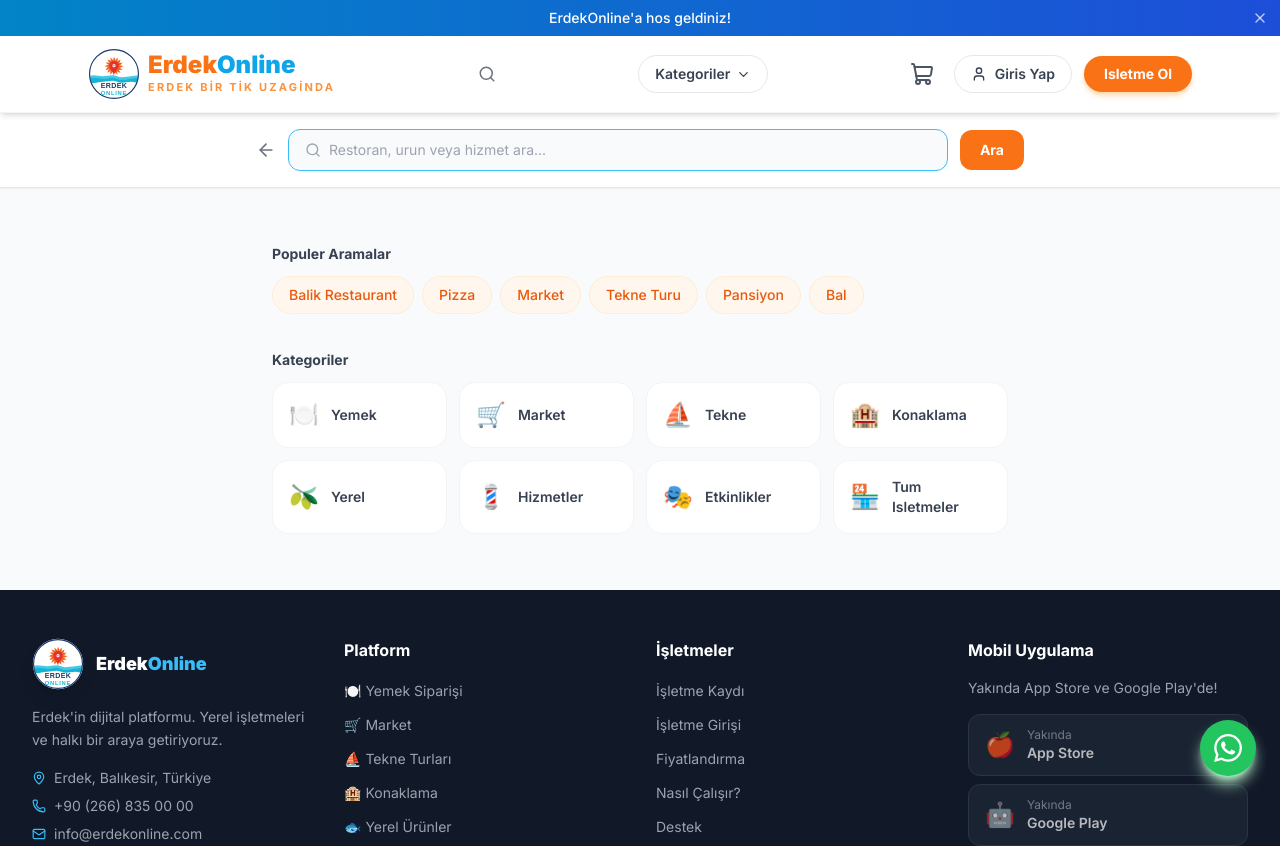
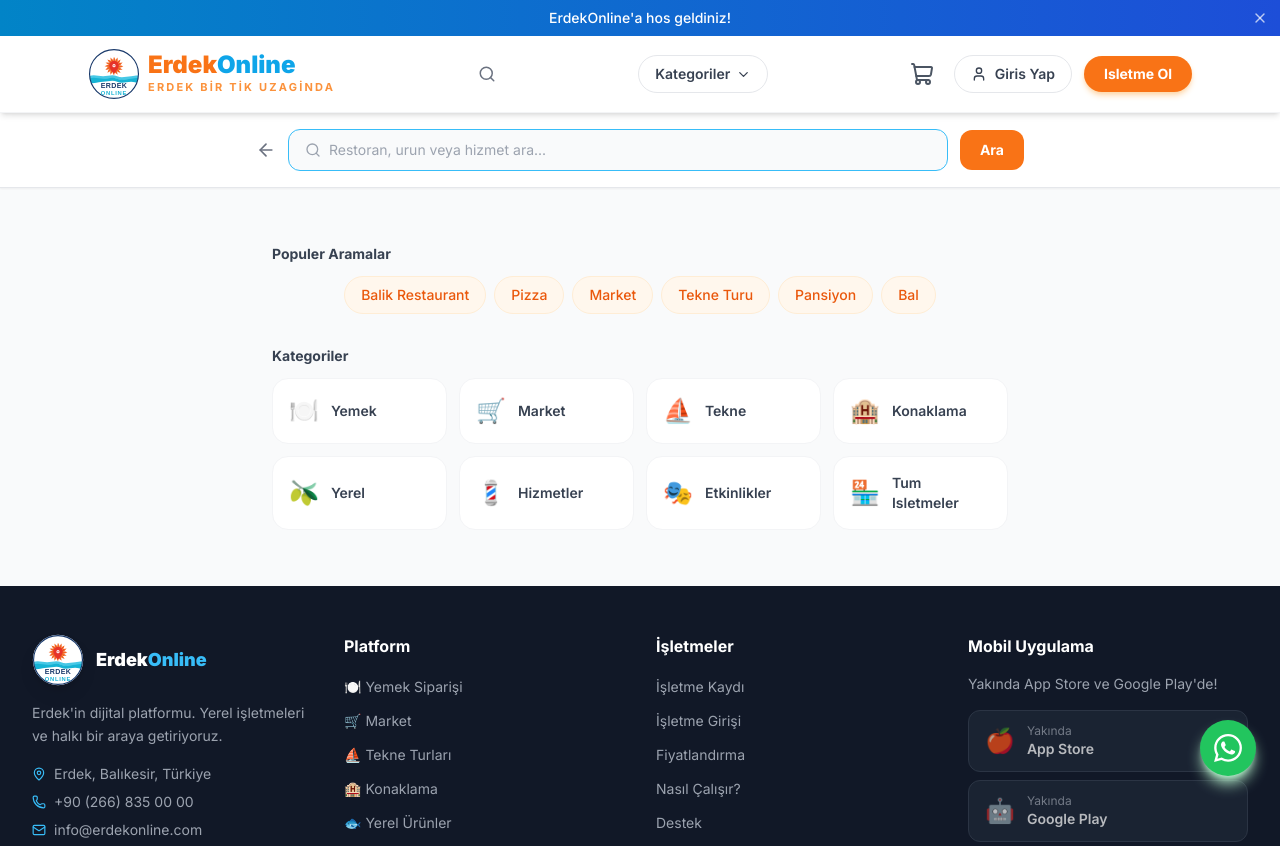
Before and after one commit to aytgroup/erdekonline, a Next.js app: page /ara in a window 1280 px wide. Shown: the top 846 px of the page. Built offline with nearby package versions, Linux system fonts and the light colour scheme.

Commit message:
fix: kaydirma kaldirildi, flex-wrap justify-center yapildi

```diff
--- a/src/app/ara/page.tsx
+++ b/src/app/ara/page.tsx
@@ -104,18 +104,18 @@
             <h3 className="text-sm font-bold text-gray-700">Son Aramalar</h3>
             <button onClick={onTemizle} className="text-xs text-gray-400 hover:text-red-500">Temizle</button>
           </div>
-          <div className="flex flex-nowrap overflow-x-auto gap-2 pb-1">
+          <div className="flex flex-wrap gap-2">
             {gecmis.map((g, i) => (
-              <button key={i} onClick={() => router.push(`/ara?q=${encodeURIComponent(g)}`)} className="shrink-0 bg-white border border-gray-200 text-gray-600 text-sm px-3 py-1.5 rounded-full hover:bg-orange-50 hover:border-orange-300 font-medium">{g}</button>
+              <button key={i} onClick={() => router.push(`/ara?q=${encodeURIComponent(g)}`)} className="bg-white border border-gray-200 text-gray-600 text-sm px-3 py-1.5 rounded-full hover:bg-orange-50 hover:border-orange-300 font-medium">{g}</button>
             ))}
           </div>
         </div>
       )}
       <div className="mb-8">
         <h3 className="text-sm font-bold text-gray-700 mb-3">Populer Aramalar</h3>
-        <div className="flex flex-nowrap overflow-x-auto gap-2 pb-1">
+        <div className="flex flex-wrap justify-center gap-2">
           {populer.map(tag => (
-            <button key={tag} onClick={() => router.push(`/ara?q=${encodeURIComponent(tag)}`)} className="shrink-0 bg-orange-50 hover:bg-orange-100 text-orange-600 text-sm px-4 py-2 rounded-full font-medium border border-orange-100">{tag}</button>
+            <button key={tag} onClick={() => router.push(`/ara?q=${encodeURIComponent(tag)}`)} className="bg-orange-50 hover:bg-orange-100 text-orange-600 text-sm px-4 py-2 rounded-full font-medium border border-orange-100">{tag}</button>
           ))}
         </div>
       </div>
--- a/src/components/HeroSection.tsx
+++ b/src/components/HeroSection.tsx
@@ -63,9 +63,9 @@
               <input type="text" value={search} onChange={e=>setSearch(e.target.value)} onKeyDown={handleKey} placeholder="Restoran, urun veya hizmet ara..." className="flex-1 text-gray-800 placeholder-gray-400 text-base outline-none py-3 bg-transparent"/>
               <button onClick={handleSearch} className="bg-orange-500 hover:bg-orange-600 text-white font-bold px-8 py-3 rounded-xl transition-colors text-base shrink-0">Ara</button>
             </div>
-            <div className="flex flex-nowrap overflow-x-auto gap-2 mt-4 pb-1">
+            <div className="flex flex-wrap justify-center gap-2 mt-4">
               {quickTags.map(tag=>(
-                <button key={tag} onClick={()=>router.push(`/ara?q=${encodeURIComponent(tag)}`)} className="shrink-0 bg-white/20 hover:bg-white/35 text-white text-sm px-4 py-2 rounded-full border border-white/40 transition-colors font-medium">{tag}</button>
+                <button key={tag} onClick={()=>router.push(`/ara?q=${encodeURIComponent(tag)}`)} className="bg-white/20 hover:bg-white/35 text-white text-sm px-4 py-2 rounded-full border border-white/40 transition-colors font-medium">{tag}</button>
               ))}
             </div>
           </div>
```
